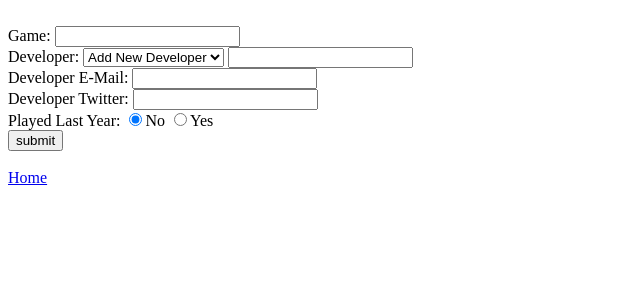
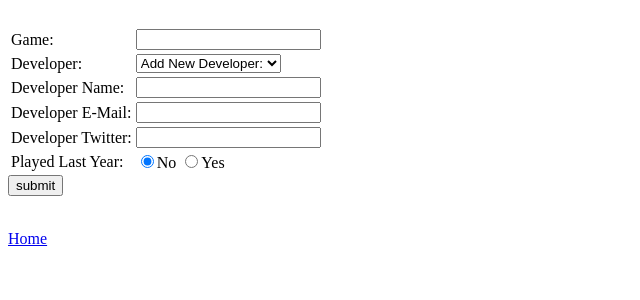
Before and after one commit to Zizhou/devletter-submit, a Django app: template templates/submit/form.html in a window 1280 px wide. Shown: the top 300 px of the page, without its empty margins (0-640 px from the left). Run offline with Django 3.2, Linux system fonts and the light colour scheme; the template is opened without the code that fills it, so the values that code supplies are empty.

Commit message:
tableified form

```diff
--- a/templates/submit/form.html
+++ b/templates/submit/form.html
@@ -6,24 +6,25 @@
 <br>
 <form action = '{% url 'submit:send' %}' method = 'post' name = 'submitform'>
 {% csrf_token %}
-    <div>
-    Game: <input type = 'text' name = 'game' required>
-    </div>
-    <div>
-    Developer:
-	<select name = 'dev-drop' >
-	    <option value = 'NotADev'>Add New Developer</option>
+    <table>
+    <tr><td>Game:</td><td><input type = 'text' name = 'game' required></td></tr>
+    <tr><td>Developer:</td>
+	<td><select name = 'dev-drop' >
+	    <option value = 'NotADev'>Add New Developer:</option>
 	    <option value = 'NotADev'>----------</option>
 	    {% for d in developer%}
 		<option value = '{{d.name}}'>{{d.name}}</option>
 	    {% endfor %}
-    </select>
-    <input type = 'text' name = 'dev-text'></div>
-    <div>Developer E-Mail: <input type = 'email' name = 'dev-email'></div>
-    <div>Developer Twitter: <input type = 'text' name = 'dev-twitter'></div>
-    <div>Played Last Year:
+    </select></td>
+    </tr>
+    <tr><td>Developer Name:</td> <td><input type = 'text' name = 'dev-text'></td></tr>
+    <tr><td>Developer E-Mail:</td> <td><input type = 'email' name = 'dev-email'></td></tr>
+    <tr><td>Developer Twitter:</td> <td><input type = 'text' name = 'dev-twitter'></td></tr>
+    <tr><td>Played Last Year:</td> <td>
 	<input type='radio' name= 'lastyear' value = 'False' checked>No
 	<input type='radio' name= 'lastyear' value = 'True'>Yes
-    <div><input type = 'submit' value = 'submit'></div>
+    </td></tr>
+    </table>
+    <input type = 'submit' value = 'submit'></div>
 </form>
 {% endblock %}
```
